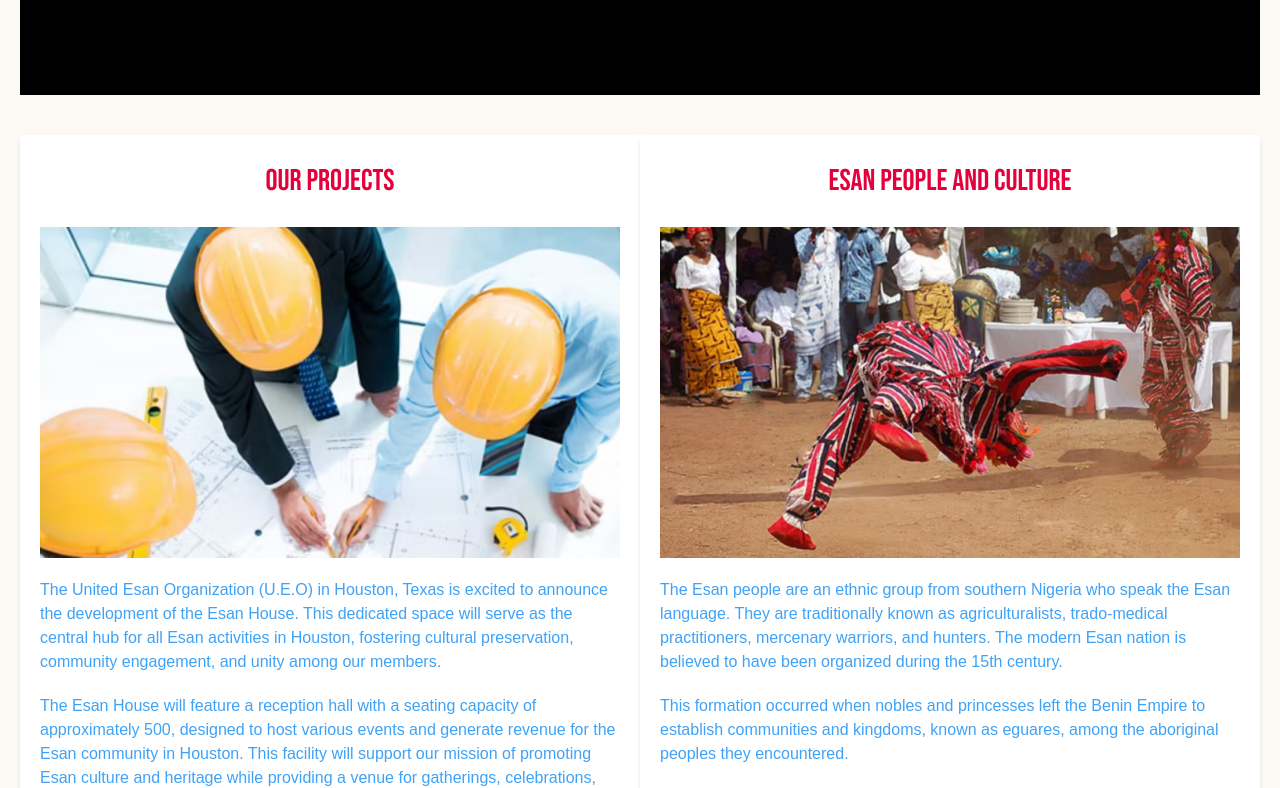
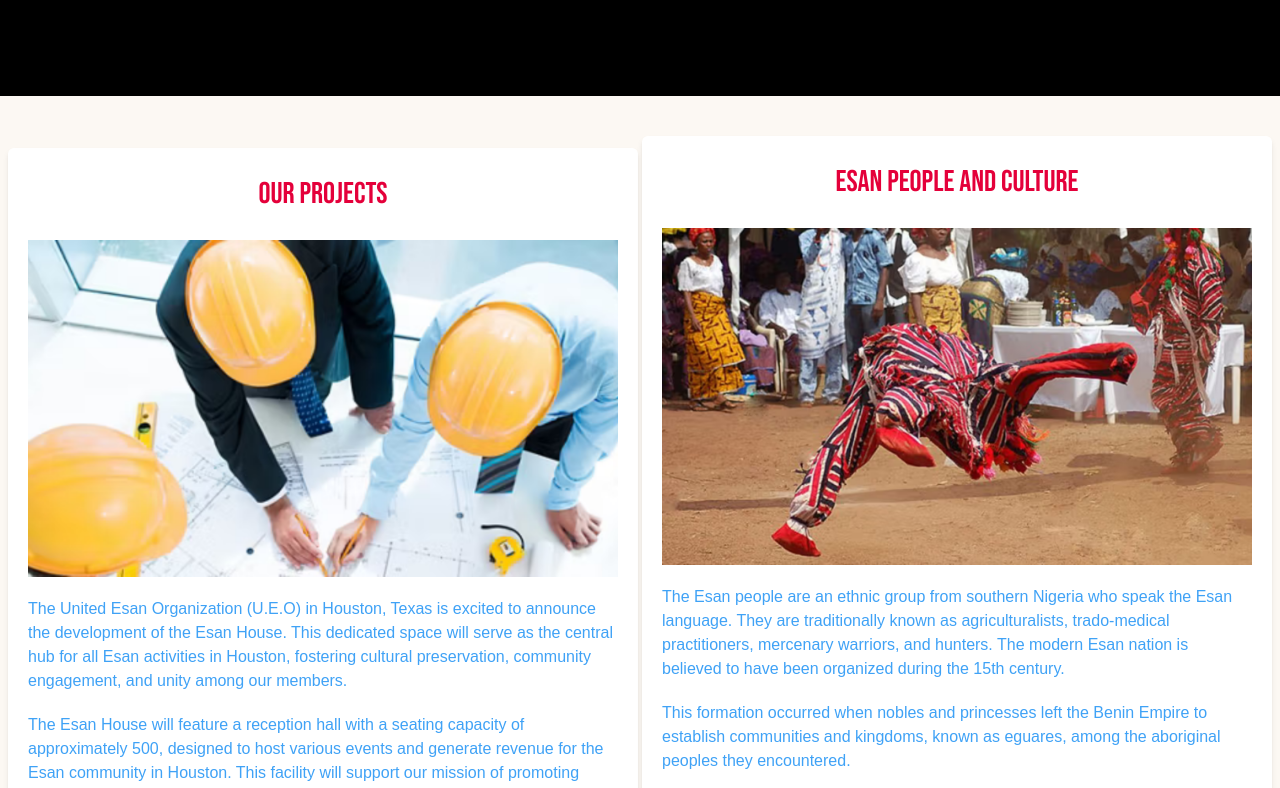
Before and after one commit to blessedjoe2000/organization, a Next.js app: page / in a window 1280 px wide. Shown: the part 1580-2368 px from the top of the page. Built offline with nearby package versions, Linux system fonts and the light colour scheme; a web font is replaced by a local one.

Commit message:
styling done on page

```diff
--- a/app/component/Footer/Footer.jsx
+++ b/app/component/Footer/Footer.jsx
@@ -42,8 +42,8 @@ export default function Footer() {
           </Link>
         </div>
       </div>
-      <div>
-        <h3 className="text-center pb-5">
+      <div className="border-t-2">
+        <h3 className="text-center p-5">
           United Esan Association. All Rights Reserved. ©
           {new Date().getFullYear()}
         </h3>
--- a/app/component/ShortNote/ShortNote.jsx
+++ b/app/component/ShortNote/ShortNote.jsx
@@ -6,8 +6,11 @@ import "aos/dist/aos.css";
 
 export default function ShortNote() {
   return (
-    <div className="flex">
-      <div className="image-container p-5 shadow-md" data-aos="fade-up">
+    <div className="flex justify-center items-center gap-1">
+      <div
+        className="image-container p-5 mb-5 shadow-md rounded-md ml-2"
+        data-aos="fade-up"
+      >
         <h2>Our Projects</h2>
         <Image
           src={project}
@@ -44,7 +47,10 @@ export default function ShortNote() {
           </button>
         </div>
       </div>
-      <div className="image-container p-5 shadow-md" data-aos="fade-up">
+      <div
+        className="image-container p-5 shadow-md rounded-md mb-5 mr-2"
+        data-aos="fade-up"
+      >
         <h2>Esan People and Culture</h2>
         <Image
           src={esanpeople}
--- a/app/layout.js
+++ b/app/layout.js
@@ -10,7 +10,7 @@ export const metadata = {
 export default function RootLayout({ children }) {
   return (
     <html lang="en" className="bg-offwhite">
-      <body className="mx-5">
+      <body className="">
         <Header />
         {children}
         <Footer />
```
